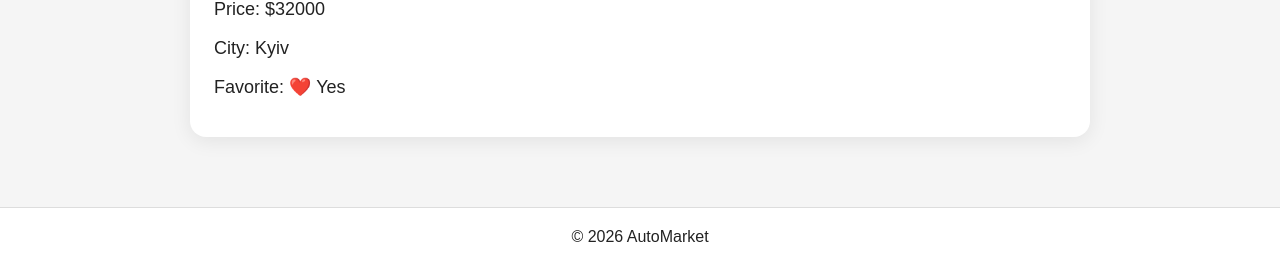
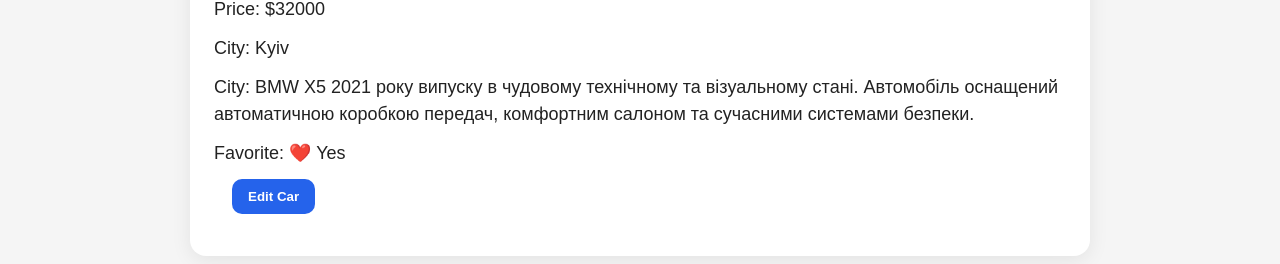
Before and after one commit to RomanFrontEndDeveloper/automarket, a React (Vite) app: page /cars/1 in a window 1280 px wide. Shown: the part 824-1088 px from the top of the page. Built offline with nearby package versions, Linux system fonts and the light colour scheme.

Commit message:
add editCarPage

```diff
--- a/src/components/CarCard/CarCard.tsx
+++ b/src/components/CarCard/CarCard.tsx
@@ -10,8 +10,8 @@ type Props = {
 /// маленька картка
 const CarCard = ({ car, onToggleFavorite }: Props) => {
 	return (
-		<Link to={`/cars/${car.id}`} className='car-link'>
-			<div className='car-card'>
+		<div className='car-card'>
+			<Link to={`/cars/${car.id}`} className='car-link'>
 				<img src={car.image} alt={car.title} className='car-image' />
 
 				<div className='car-content'>
@@ -22,7 +22,6 @@ const CarCard = ({ car, onToggleFavorite }: Props) => {
 							className='favorite-btn'
 							onClick={(e) => {
 								e.preventDefault();
-
 								onToggleFavorite(car.id);
 							}}
 						>
@@ -31,13 +30,15 @@ const CarCard = ({ car, onToggleFavorite }: Props) => {
 					</div>
 
 					<p>{car.year}</p>
-
 					<p>${car.price}</p>
-
 					<p>{car.city}</p>
 				</div>
-			</div>
-		</Link>
+			</Link>
+
+			<Link to={`/cars/edit/${car.id}`} className='edit-btn'>
+				Edit Car
+			</Link>
+		</div>
 	);
 };
 
--- a/src/data/cars.ts
+++ b/src/data/cars.ts
@@ -13,6 +13,8 @@ export const cars: Car[] = [
 		isFavorite: true,
 		fuel: 'Petrol',
 		transmission: 'Automatic',
+		description:
+			'BMW X5 2021 року випуску в чудовому технічному та візуальному стані. Автомобіль оснащений автоматичною коробкою передач, комфортним салоном та сучасними системами безпеки.',
 	},
 	{
 		id: 2,
@@ -26,6 +28,8 @@ export const cars: Car[] = [
 		isFavorite: true,
 		fuel: 'Petrol',
 		transmission: 'Automatic',
+		description:
+			'Audi A6 з економічним двигуном та багатою комплектацією. Просторий салон, якісні матеріали оздоблення та комфорт для далеких поїздок.',
 	},
 	{
 		id: 3,
@@ -39,6 +43,8 @@ export const cars: Car[] = [
 		isFavorite: true,
 		fuel: 'Diesel',
 		transmission: 'Manual',
+		description:
+			'Надійна Toyota Camry з хорошою історією обслуговування. Ідеальний вибір для щоденного використання та сімейних подорожей.',
 	},
 	{
 		id: 4,
@@ -52,6 +58,8 @@ export const cars: Car[] = [
 		isFavorite: false,
 		fuel: 'Diesel',
 		transmission: 'Manual',
+		description:
+			'Надійна Toyota Camry з хорошою історією обслуговування. Ідеальний вибір для щоденного використання та сімейних подорожей.',
 	},
 	{
 		id: 5,
@@ -65,6 +73,8 @@ export const cars: Car[] = [
 		isFavorite: true,
 		fuel: 'Petrol',
 		transmission: 'Automatic',
+		description:
+			'Надійна Toyota Camry з хорошою історією обслуговування. Ідеальний вибір для щоденного використання та сімейних подорожей.',
 	},
 	{
 		id: 6,
@@ -78,6 +88,8 @@ export const cars: Car[] = [
 		isFavorite: false,
 		fuel: 'Diesel',
 		transmission: 'Manual',
+		description:
+			'Надійна Toyota Camry з хорошою історією обслуговування. Ідеальний вибір для щоденного використання та сімейних подорожей.',
 	},
 	{
 		id: 7,
@@ -91,6 +103,8 @@ export const cars: Car[] = [
 		isFavorite: false,
 		fuel: 'Diesel',
 		transmission: 'Manual',
+		description:
+			'Надійна Toyota Camry з хорошою історією обслуговування. Ідеальний вибір для щоденного використання та сімейних подорожей.',
 	},
 	{
 		id: 8,
@@ -104,6 +118,8 @@ export const cars: Car[] = [
 		isFavorite: true,
 		fuel: 'Diesel',
 		transmission: 'Manual',
+		description:
+			'Надійна Toyota Camry з хорошою історією обслуговування. Ідеальний вибір для щоденного використання та сімейних подорожей.',
 	},
 	{
 		id: 9,
@@ -117,6 +133,8 @@ export const cars: Car[] = [
 		isFavorite: false,
 		fuel: 'Diesel',
 		transmission: 'Manual',
+		description:
+			'Надійна Toyota Camry з хорошою історією обслуговування. Ідеальний вибір для щоденного використання та сімейних подорожей.',
 	},
 	{
 		id: 10,
@@ -130,6 +148,8 @@ export const cars: Car[] = [
 		isFavorite: true,
 		fuel: 'Petrol',
 		transmission: 'Automatic',
+		description:
+			'Надійна Toyota Camry з хорошою історією обслуговування. Ідеальний вибір для щоденного використання та сімейних подорожей.',
 	},
 	{
 		id: 11,
@@ -143,6 +163,8 @@ export const cars: Car[] = [
 		isFavorite: false,
 		fuel: 'Diesel',
 		transmission: 'Manual',
+		description:
+			'Надійна Toyota Camry з хорошою історією обслуговування. Ідеальний вибір для щоденного використання та сімейних подорожей.',
 	},
 	{
 		id: 12,
@@ -156,6 +178,8 @@ export const cars: Car[] = [
 		isFavorite: true,
 		fuel: 'Petrol',
 		transmission: 'Automatic',
+		description:
+			'Надійна Toyota Camry з хорошою історією обслуговування. Ідеальний вибір для щоденного використання та сімейних подорожей.',
 	},
 	{
 		id: 13,
@@ -169,6 +193,8 @@ export const cars: Car[] = [
 		isFavorite: false,
 		fuel: 'Diesel',
 		transmission: 'Automatic',
+		description:
+			'Надійна Toyota Camry з хорошою історією обслуговування. Ідеальний вибір для щоденного використання та сімейних подорожей.',
 	},
 	{
 		id: 14,
@@ -182,6 +208,8 @@ export const cars: Car[] = [
 		isFavorite: true,
 		fuel: 'Petrol',
 		transmission: 'Automatic',
+		description:
+			'Надійна Toyota Camry з хорошою історією обслуговування. Ідеальний вибір для щоденного використання та сімейних подорожей.',
 	},
 	{
 		id: 15,
@@ -195,6 +223,8 @@ export const cars: Car[] = [
 		isFavorite: false,
 		fuel: 'Diesel',
 		transmission: 'Manual',
+		description:
+			'Надійна Toyota Camry з хорошою історією обслуговування. Ідеальний вибір для щоденного використання та сімейних подорожей.',
 	},
 	{
 		id: 16,
@@ -208,6 +238,8 @@ export const cars: Car[] = [
 		isFavorite: true,
 		fuel: 'Petrol',
 		transmission: 'Automatic',
+		description:
+			'Надійна Toyota Camry з хорошою історією обслуговування. Ідеальний вибір для щоденного використання та сімейних подорожей.',
 	},
 	{
 		id: 17,
@@ -221,6 +253,8 @@ export const cars: Car[] = [
 		isFavorite: false,
 		fuel: 'Hybrid',
 		transmission: 'Automatic',
+		description:
+			'Надійна Toyota Camry з хорошою історією обслуговування. Ідеальний вибір для щоденного використання та сімейних подорожей.',
 	},
 	{
 		id: 18,
@@ -234,6 +268,8 @@ export const cars: Car[] = [
 		isFavorite: true,
 		fuel: 'Petrol',
 		transmission: 'Automatic',
+		description:
+			'Надійна Toyota Camry з хорошою історією обслуговування. Ідеальний вибір для щоденного використання та сімейних подорожей.',
 	},
 	{
 		id: 19,
@@ -247,6 +283,8 @@ export const cars: Car[] = [
 		isFavorite: false,
 		fuel: 'Petrol',
 		transmission: 'Manual',
+		description:
+			'Надійна Toyota Camry з хорошою історією обслуговування. Ідеальний вибір для щоденного використання та сімейних подорожей.',
 	},
 	{
 		id: 20,
@@ -260,5 +298,7 @@ export const cars: Car[] = [
 		isFavorite: true,
 		fuel: 'Electric',
 		transmission: 'Automatic',
+		description:
+			'Надійна Toyota Camry з хорошою історією обслуговування. Ідеальний вибір для щоденного використання та сімейних подорожей.',
 	},
 ];
--- /dev/null
+++ b/src/pages/EditCarPage.tsx
@@ -0,0 +1,180 @@
+import { useParams } from 'react-router-dom';
+import { useState } from 'react';
+import { cars } from '../data/cars';
+
+const brands = [
+	'BMW',
+	'Audi',
+	'Toyota',
+	'Mercedes',
+	'Volkswagen',
+	'Honda',
+	'Ford',
+	'Tesla',
+];
+
+const cities = [
+	'Kyiv',
+	'Lviv',
+	'Kharkiv',
+	'Odessa',
+	'Dnipro',
+	'Vinnytsia',
+	'Poltava',
+	'Ternopil',
+	'Khmelnytskyi',
+	'Zhytomyr',
+	'Rivne',
+	'Ivano-Frankivsk',
+	'Cherkasy',
+	'Uzhhorod',
+];
+
+const fuels = ['Petrol', 'Diesel', 'Hybrid', 'Electric'];
+
+const transmissions = ['Automatic', 'Manual'];
+
+const EditCarPage = () => {
+	const { id } = useParams();
+
+	const car = cars.find((car) => car.id === Number(id));
+
+	const [title, setTitle] = useState(car?.title || '');
+
+	const [brand, setBrand] = useState(car?.brand || '');
+
+	const [model, setModel] = useState(car?.model || '');
+
+	const [year, setYear] = useState(car?.year || 0);
+
+	const [price, setPrice] = useState(car?.price || 0);
+
+	const [city, setCity] = useState(car?.city || '');
+
+	const [image, setImage] = useState(car?.image || '');
+
+	const [fuel, setFuel] = useState(car?.fuel || '');
+
+	const [transmission, setTransmission] = useState(car?.transmission || '');
+
+	const [description, setDescription] = useState(car?.description || '');
+
+	if (!car) {
+		return <h2>Car not found</h2>;
+	}
+
+	const handleSubmit = (e: React.FormEvent) => {
+		e.preventDefault();
+
+		const updatedCar = {
+			id: car.id,
+			title,
+			brand,
+			model,
+			year,
+			price,
+			city,
+			image,
+			fuel,
+			transmission,
+			description,
+			isFavorite: car.isFavorite,
+		};
+
+		console.log(updatedCar);
+	};
+
+	return (
+		<section className='create-car-page'>
+			<h1 className='create-car-title'>Edit Car</h1>
+
+			<form className='create-car-form' onSubmit={handleSubmit}>
+				<input
+					type='text'
+					placeholder='Title'
+					value={title}
+					onChange={(e) => setTitle(e.target.value)}
+				/>
+
+				<select
+					value={brand}
+					onChange={(e) => setBrand(e.target.value)}
+				>
+					{brands.map((brand) => (
+						<option key={brand} value={brand}>
+							{brand}
+						</option>
+					))}
+				</select>
+
+				<input
+					type='text'
+					placeholder='Model'
+					value={model}
+					onChange={(e) => setModel(e.target.value)}
+				/>
+
+				<input
+					type='number'
+					placeholder='Year'
+					value={year}
+					onChange={(e) => setYear(Number(e.target.value))}
+				/>
+
+				<input
+					type='number'
+					placeholder='Price'
+					value={price}
+					onChange={(e) => setPrice(Number(e.target.value))}
+				/>
+
+				<select value={city} onChange={(e) => setCity(e.target.value)}>
+					{cities.map((city) => (
+						<option key={city} value={city}>
+							{city}
+						</option>
+					))}
+				</select>
+
+				<input
+					type='text'
+					placeholder='Image URL'
+					value={image}
+					onChange={(e) => setImage(e.target.value)}
+				/>
+
+				<select value={fuel} onChange={(e) => setFuel(e.target.value)}>
+					{fuels.map((fuel) => (
+						<option key={fuel} value={fuel}>
+							{fuel}
+						</option>
+					))}
+				</select>
+
+				<select
+					value={transmission}
+					onChange={(e) => setTransmission(e.target.value)}
+				>
+					{transmissions.map((transmission) => (
+						<option key={transmission} value={transmission}>
+							{transmission}
+						</option>
+					))}
+				</select>
+
+				<textarea
+					placeholder='Description'
+					rows={6}
+					value={description}
+					onChange={(e) => setDescription(e.target.value)}
+				/>
+
+				<button type='submit' className='create-btn'>
+					Save Changes
+				</button>
+			</form>
+		</section>
+	);
+};
+
+export default EditCarPage;
--- a/src/pages/SingleCarPage.tsx
+++ b/src/pages/SingleCarPage.tsx
@@ -1,3 +1,4 @@
+import { Link } from 'react-router-dom';
 import { useParams } from 'react-router-dom';
 import { cars } from '../data/cars';
 
@@ -27,8 +28,12 @@ const SingleCarPage = () => {
 					<p>Price: ${car.price}</p>
 
 					<p>City: {car.city}</p>
+					<p>City: {car.description}</p>
 
 					<p>Favorite: {car.isFavorite ? '❤️ Yes' : '🤍 No'}</p>
+					<Link to={`/cars/edit/${car?.id}`}>
+						<button className='edit-btn'>Edit Car</button>
+					</Link>
 				</>
 			)}
 		</div>
--- a/src/router/AppRouter.tsx
+++ b/src/router/AppRouter.tsx
@@ -9,6 +9,7 @@ import SingleCarPage from '../pages/SingleCarPage';
 import RegisterPage from '../pages/RegisterPage';
 import AdminPage from '../pages/AdminPage';
 import CreateCarPage from '../pages/CreateCarPage';
+import EditCarPage from '../pages/EditCarPage';
 
 export const router = createBrowserRouter([
 	{
@@ -22,6 +23,10 @@ export const router = createBrowserRouter([
 			{
 				path: '/create-car',
 				element: <CreateCarPage />,
+			},
+			{
+				path: '/cars/edit/:id',
+				element: <EditCarPage />,
 			},
 			{
 				path: 'cars',
--- a/src/styles/globals.css
+++ b/src/styles/globals.css
@@ -390,3 +390,26 @@ form button:active {
 		font-size: 26px;
 	}
 }
+
+.edit-btn {
+	display: inline-block;
+
+	margin: 0 18px 18px;
+
+	padding: 10px 16px;
+
+	background: #2563eb;
+	color: white;
+
+	border-radius: 10px;
+
+	font-weight: 600;
+
+	transition: 0.2s ease;
+}
+
+.edit-btn:hover {
+	background: #1d4ed8;
+
+	transform: translateY(-2px);
+}
```
